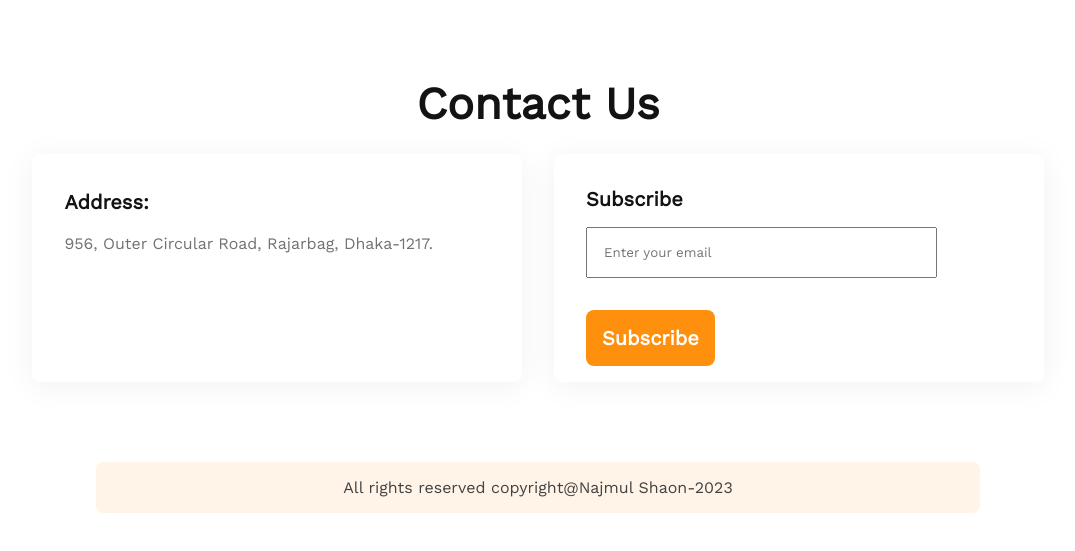
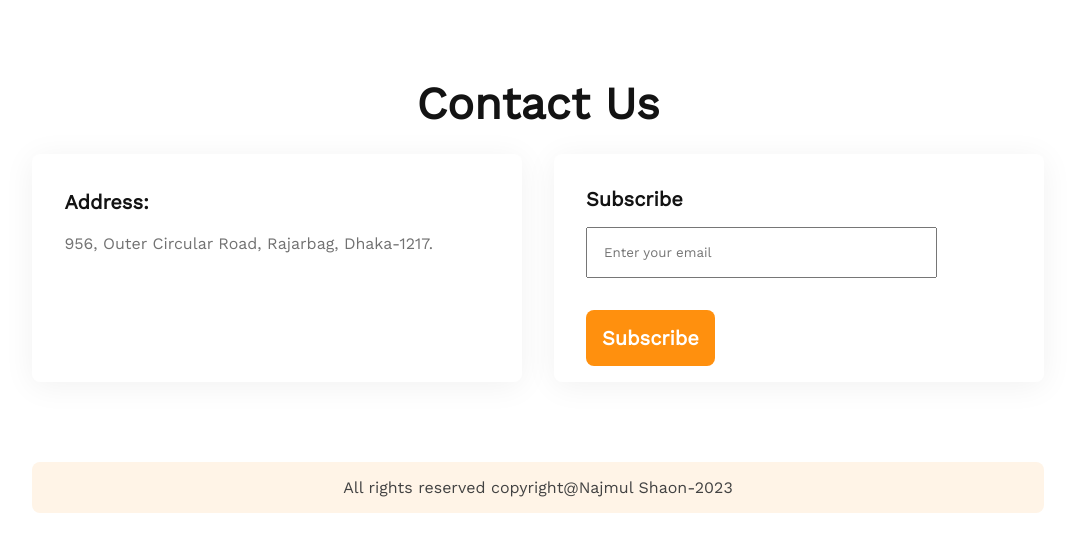
Before and after one commit to Najmul-Shaon/g3_architect_assignment_02, a plain HTML site: page index.html in a window 1280 px wide. Shown: the part 3506-4057 px from the top of the page, without its empty margins (102-1177 px from the left). Drawn offline with nearby package versions, Linux system fonts and the light colour scheme.

Commit message:
footer margin update

```diff
--- a/styles/style.css
+++ b/styles/style.css
@@ -128,13 +128,6 @@
 .feature_details_container img {
     width: 100%;
 }
-
-/* .feature_details {
-    display: flex;
-    gap: 5rem;
-    margin: 5rem 10rem;
-    justify-content: center;
-} */
 
 .feature_details_title {
     font-weight: 700;
@@ -294,7 +287,7 @@
 
 /* footer */
 .footer_container {
-    margin: 5rem 15%;
+    margin: 5rem 10%;
 }
 
 .footer_description {
```
